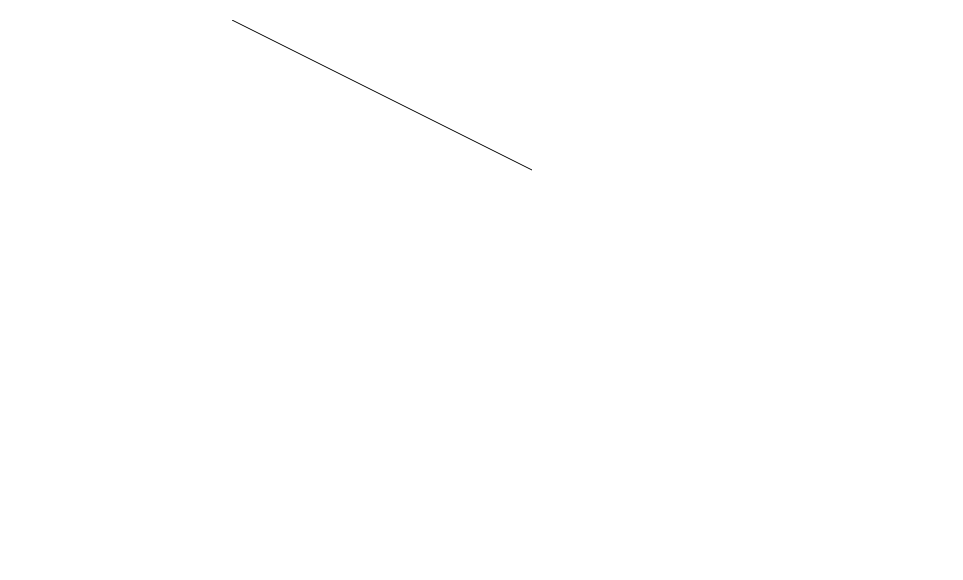
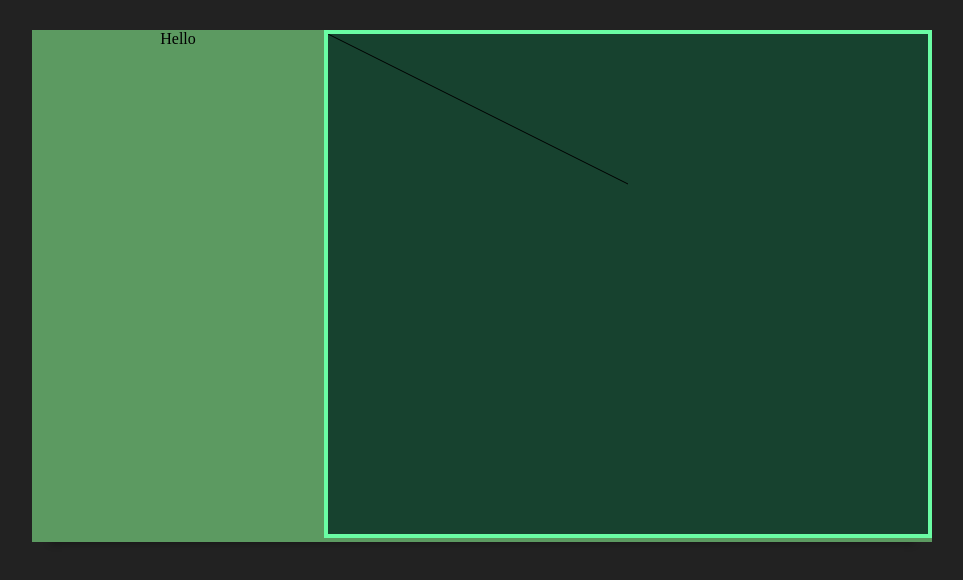
Before and after one commit to codenameyau/snake-game, a website: page snake/public/index.html in a window 1280 px wide. Shown: the whole page, without its empty margins (158-1121 px from the left). Drawn offline with Linux system fonts and the light colour scheme.

Commit message:
Fleshing out some of logic for game code

```diff
--- a/snake/public/index.html
+++ b/snake/public/index.html
@@ -10,8 +10,13 @@
     <link rel="stylesheet" href="style.css" type="text/css">
   </head>
   <body>
-    <div class="snake-game-container">
-      <canvas id="snake-game" width="500" height="500"></canvas>
+    <div class="snake-game-body">
+      <div class="snake-game-score">
+        Hello
+      </div>
+      <div class="snake-game-container">
+        <canvas id="snake-game" width="600" height="500"></canvas>
+      </div>
     </div>
   </body>
   <script defer type="text/javascript" src="./scripts/snake-es5.js"></script>
--- a/snake/public/scripts/snake-es5.js
+++ b/snake/public/scripts/snake-es5.js
@@ -9,11 +9,17 @@ var _createClass = (function () { function defineProperties(target, props) { for
 function _classCallCheck(instance, Constructor) { if (!(instance instanceof Constructor)) { throw new TypeError('Cannot call a class as a function'); } }
 
 var SnakeGame = (function () {
-  function SnakeGame(canvasId) {
+  function SnakeGame() {
+    var canvasId = arguments.length <= 0 || arguments[0] === undefined ? 'snake-game' : arguments[0];
+    var options = arguments.length <= 1 || arguments[1] === undefined ? {} : arguments[1];
+
     _classCallCheck(this, SnakeGame);
 
-    this.canvas = document.getElementById('snake-game');
+    this.canvas = document.querySelector(canvasId);
     this.ctx = this.canvas.getContext('2d');
+    this.snake = null;
+    this.food = null;
+    this.score = 0;
   }
 
   /********************************************************************
@@ -28,19 +34,80 @@ var SnakeGame = (function () {
       this.ctx.lineTo(300, 150);
       this.ctx.stroke();
     }
+  }, {
+    key: 'start',
+    value: function start() {
+      this.render();
+    }
+  }, {
+    key: 'resetScore',
+    value: function resetScore() {
+      this.score = 0;
+    }
+  }, {
+    key: 'newGame',
+    value: function newGame() {
+      this.spawnSnake();
+      this.spawnFood();
+      this.resetScore();
+      this.start();
+    }
+  }, {
+    key: 'spawnSnake',
+    value: function spawnSnake() {
+      this.snake = new Snake(1, 1, 5, 1);
+    }
+  }, {
+    key: 'spawnFood',
+    value: function spawnFood() {
+      var emptyCell = this.getEmptyCell();
+    }
+  }, {
+    key: 'getEmptyCell',
+    value: function getEmptyCell() {
+      // By definition an empty square is a non-snake segment occupied cell.
+
+    }
+  }, {
+    key: 'isEmptyCell',
+    value: function isEmptyCell() {}
   }]);
 
   return SnakeGame;
 })();
 
-var Snake = function Snake() {
-  _classCallCheck(this, Snake);
-}
+var Snake = (function () {
+  function Snake(x1, y1, x2, y2) {
+    _classCallCheck(this, Snake);
 
-/********************************************************************
-* MAIN PROGRAM
-*********************************************************************/
-;
+    this.start = [x1, y1, x2, y2];
+    this.segments = [];
+    this.createSegments(x1, y1, x2, y2);
+    this.direction = this.computeDirection(x1, y1, x2, y2);
+  }
 
-var game = new SnakeGame();
-game.render();
+  /********************************************************************
+  * MAIN PROGRAM
+  *********************************************************************/
+
+  _createClass(Snake, [{
+    key: 'createSegments',
+    value: function createSegments(x1, y1, x2, y2) {
+      for (var i = x1; i <= x2; i++) {
+        console.log(i);
+        for (var j = y1; j <= y2; j++) {
+          debugger;
+          this.segments.push([i, j]);
+        }
+      }
+    }
+  }, {
+    key: 'computeDirection',
+    value: function computeDirection(x1, y1, x2, y2) {}
+  }]);
+
+  return Snake;
+})();
+
+var game = new SnakeGame('#snake-game', { width: 40, length: 40 });
+game.newGame();
--- a/snake/public/style.css
+++ b/snake/public/style.css
@@ -1,4 +1,25 @@
+body {
+  background: #222;
+}
+
+.snake-game-body {
+  margin: 30px auto;
+  text-align: center;
+  background: #5c9a61;
+  width: 900px;
+  display: flex;
+  box-shadow: 0 20px 7px -18px rgba(0, 0, 0, .3);
+}
+
+.snake-game-score {
+  flex-grow: 1;
+}
+
 .snake-game-container {
-  margin: 20px;
-  text-align: center;
+  flex-basis: 600px;
 }
+
+#snake-game {
+  border: 4px solid #6afda4;
+  background: #17422f;
+}
```
Also changed, not shown: snake/public/scripts/snake.js (+60 -4 lines).
